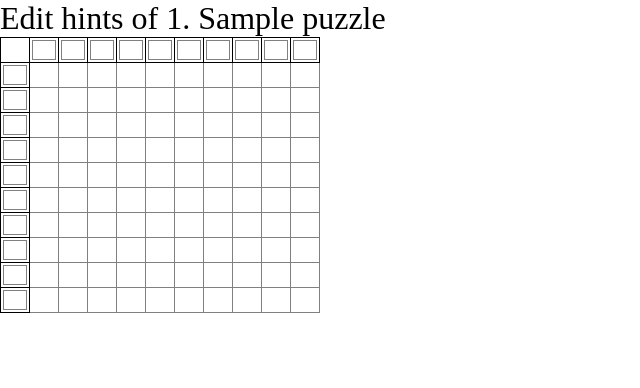
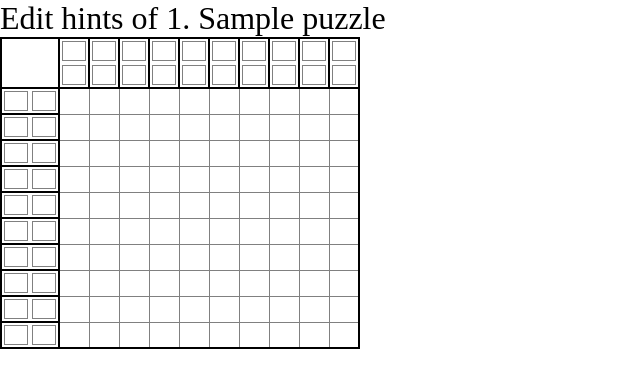
Before and after one commit to mathemaat/japuzzle, a Django app: page /puzzles/1/edit/ in a window 1280 px wide. Shown: the top 388 px of the page, without its empty margins (0-640 px from the left). Run offline with Django 3.2, Linux system fonts and the light colour scheme; tables that the repository leaves empty hold one stand-in row (values such as "Sample post"); lists and menus that the app fills with data are empty.

Commit message:
WIP edit puzzle

```diff
--- a/puzzles/models.py
+++ b/puzzles/models.py
@@ -24,5 +24,7 @@ class Puzzle(models.Model):
 
   puzzletype = models.ForeignKey(PuzzleType)
 
+#default=lambda:PuzzleValidationState.objects.filter(token='INCOMPLETE').first()
+
   def __str__(self):
     return '%d. %s' % (self.number, self.title)
--- a/puzzles/static/puzzles/application.css
+++ b/puzzles/static/puzzles/application.css
@@ -2,6 +2,9 @@ body, div, p, ul, ol, li, h1, h2, h3, h4, h5, h6, pre, form, fieldset, input, te
   font-weight: normal;
   margin: 0px;
   padding: 0px; }
+
+br.clear {
+  clear: both; }
 
 table {
   table-layout: fixed;
@@ -13,14 +16,20 @@ input {
   border: 1px solid #000; }
 
 table.puzzle-grid {
-  border: 1px solid #000; }
+  border: 2px solid #000; }
   table.puzzle-grid th {
-    border: 1px solid #000; }
-    table.puzzle-grid th input[type="text"] {
+    border: 2px solid #000; }
+    table.puzzle-grid th input.hint {
       font-size: 12pt;
       width: 24px;
       text-align: center;
       border: 1px solid #808080; }
+  table.puzzle-grid th.column-hints input.hint {
+    float: left;
+    clear: left;
+    margin-top: 4px; }
+    table.puzzle-grid th.column-hints input.hint:first-child {
+      margin-top: 0px; }
   table.puzzle-grid td {
     border: 1px solid #808080; }
 
--- a/puzzles/static/puzzles/application.scss
+++ b/puzzles/static/puzzles/application.scss
@@ -6,6 +6,11 @@ body, div, p, ul, ol, li, h1, h2, h3, h4, h5, h6, pre, form, fieldset, input, te
   font-weight: normal;
   margin: 0px;
   padding: 0px;
+}
+
+br.clear
+{
+  clear: both;
 }
 
 table
@@ -26,13 +31,13 @@ input
 
 table.puzzle-grid
 {
-  border: 1px solid $black;
+  border: 2px solid $black;
 
   th
   {
-    border: 1px solid $black;
+    border: 2px solid $black;
 
-    input[type="text"]
+    input.hint
     {
       font-size: 12pt;
       width: 24px;
@@ -41,6 +46,22 @@ table.puzzle-grid
     }
   }
 
+  th.column-hints
+  {
+    input.hint
+    {
+      float: left;
+      clear: left;
+
+      margin-top: 4px;
+
+      &:first-child
+      {
+        margin-top: 0px;
+      }
+    }
+  }
+
   td
   {
     border: 1px solid $grey;
--- a/puzzles/templates/puzzles/edit.html
+++ b/puzzles/templates/puzzles/edit.html
@@ -12,7 +12,9 @@
   <tr><th />
     {% for i in puzzle.width|times %}
       <th class="hints column-hints">
-        <input type="text" />
+        <input type="text" class="hint" />
+        <input type="text" class="hint" />
+        <br class="clear" />
       </th>
     {% endfor %}
   </tr>
@@ -22,9 +24,17 @@
     <tr>
       <th class="hints row-hints">
         <input type="text" class="hint" />
+        <input type="text" class="hint" />
       </th>
       {% for i in puzzle.width|times %}
-         <td />
+<!--
+         {% if forloop.counter|fifth %}
+           <td class="fifth" />
+         {% else %}
+           <td />
+         {% endif %}
+-->
+        <td />
       {% endfor %}
     </tr>
   {% endfor %}
--- a/puzzles/templatetags/numfilters.py
+++ b/puzzles/templatetags/numfilters.py
@@ -5,3 +5,7 @@ register = template.Library()
 @register.filter(name='times')
 def times(number):
   return range(number)
+
+@register.filter(name='fifth')
+def fifth(number):
+  return number % 5 == 0
```
Also changed, not shown: 1 other file.
